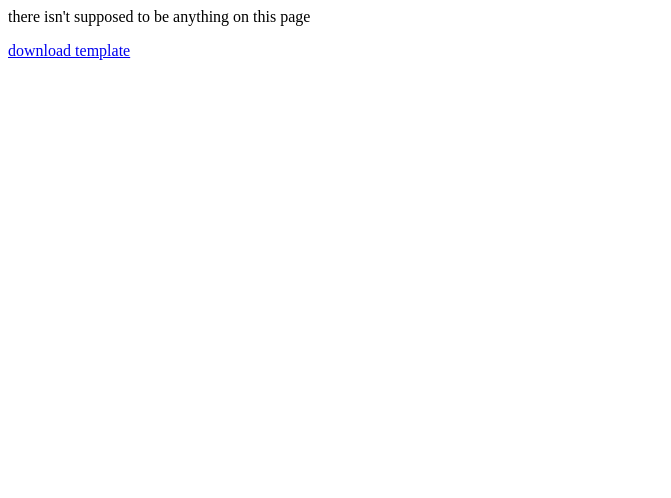
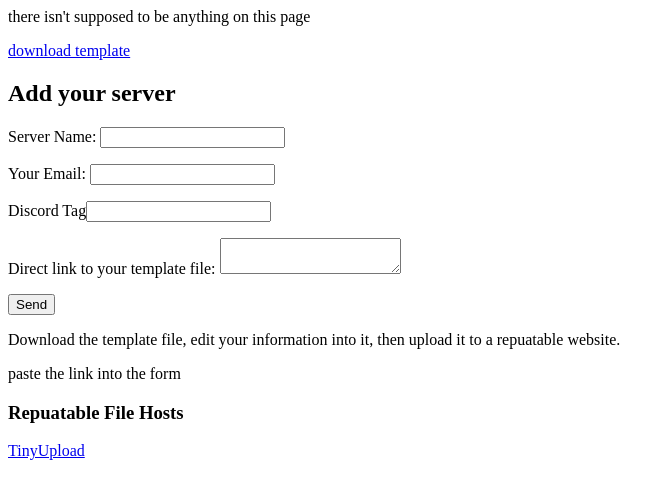
Before and after one commit to sk1pp3rFTW/d1scord.gq, a plain HTML site: page index.html in a window 1280 px wide. Shown: the whole page, without its empty margins (0-671 px from the left). Drawn offline with Linux system fonts and the light colour scheme.

Commit message:
Update index.html

```diff
--- a/index.html
+++ b/index.html
@@ -1,8 +1,31 @@
 <html>
 <head>
-	<title>D1scord.gq - Discord Vanity Gen</title>
+	<title>D1scord.gq - Discord Vanity Hosting</title>
 </head>
 <body>
 <p>there isn't supposed to be anything on this page</p>
-<p><a href="http://s000.tinyupload.com/index.php?file_id=83185419588510480304">download template</a>
+<p><a href="http://s000.tinyupload.com/index.php?file_id=83185419588510480304">download template</a></p>
+
+<p><h2>Add your server</h2></p>
+<p><form name="Add your server" method="POST" data-netlify="true">
+  <p>
+    <label>Server Name: <input type="text" name="name" /></label>
+  </p>
+  <p>
+    <label>Your Email: <input type="email" name="email" /></label>
+  </p>
+  <p>
+    <label>Discord Tag<input type="username" name="Discord tag (NotARealTag#6969)" /></label>
+  </p>
+  <p>
+    <label>Direct link to your template file: <textarea name="message"></textarea></label>
+  </p>
+  <p>
+    <button type="submit">Send</button>
+  </p>
+</form></p>
+<p>Download the template file, edit your information into it, then upload it to a repuatable website.</p>
+<p>paste the link into the form</p>
+<p><h3>Repuatable File Hosts</h3></p>
+<p><a href="http://www.tinyupload.com/">TinyUpload</a></p>
 </body>
```
